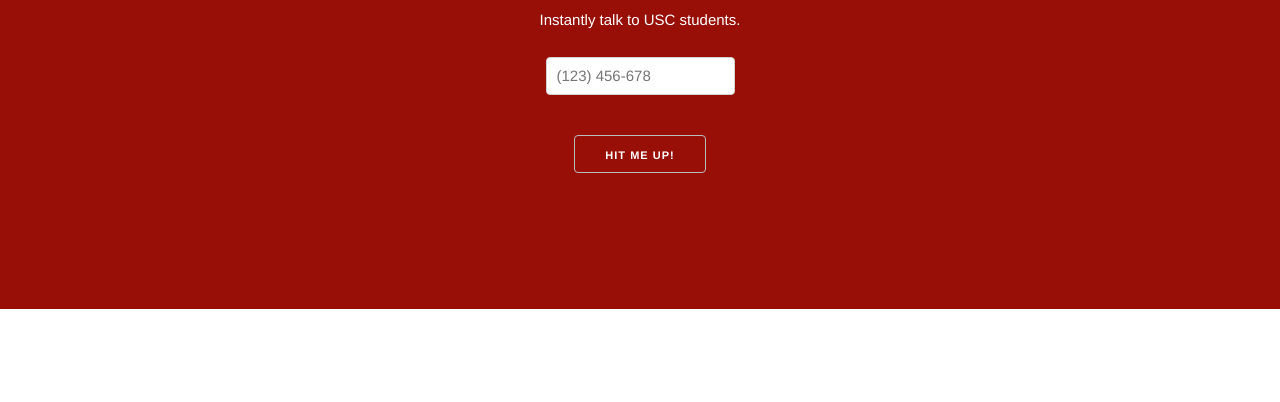
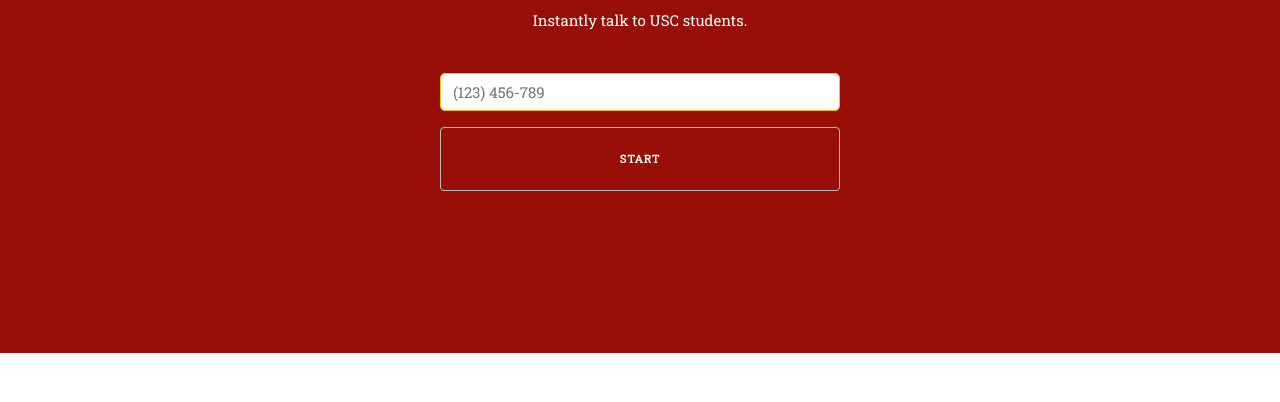
Before and after one commit to zacharyg/Trojan-Text, a plain HTML site: page index.html in a window 1280 px wide. Shown: the part 209-611 px from the top of the page. Drawn offline with Linux system fonts and the light colour scheme.

Commit message:
finished form

```diff
--- a/css/custom.css
+++ b/css/custom.css
@@ -1,5 +1,14 @@
+@font-face {
+    font-family: norwester;
+    src: url("../webfonts/norwester.woff");
+
+}
+
+h1, h2, h3, h4, h5, h6{
+	font-family: "norwester"
+}
 *{
-	font-family: Helvetica
+	font-family: 'Roboto Slab', serif;
 }
 a {
     color: #970f07;
@@ -36,9 +45,74 @@ input:hover[type="submit"] {
 color:#f8ba17;
 }
 
+/*http://www.sanwebe.com/2014/08/css-html-forms-designs*/
+.form-style-6{
+    max-width: 400px;
+    margin: 10px auto;
+    padding: 16px;
+}
+
+.form-style-6 input[type="text"],
+.form-style-6 input[type="date"],
+.form-style-6 input[type="datetime"],
+.form-style-6 input[type="email"],
+.form-style-6 input[type="number"],
+.form-style-6 input[type="search"],
+.form-style-6 input[type="time"],
+.form-style-6 input[type="url"],
+.form-style-6 textarea,
+.form-style-6 select
+{
+    -webkit-transition: all 0.30s ease-in-out;
+    -moz-transition: all 0.30s ease-in-out;
+    -ms-transition: all 0.30s ease-in-out;
+    -o-transition: all 0.30s ease-in-out;
+    outline: none;
+    box-sizing: border-box;
+    -webkit-box-sizing: border-box;
+    -moz-box-sizing: border-box;
+    width: 100%;
+    background: #fff;
+    margin-bottom: 4%;
+    border: 1px solid #f8ba17;
+    padding: 3%;
+    color: #f8ba17;
+}
+.form-style-6 input[type="text"]:focus,
+.form-style-6 input[type="date"]:focus,
+.form-style-6 input[type="datetime"]:focus,
+.form-style-6 input[type="email"]:focus,
+.form-style-6 input[type="number"]:focus,
+.form-style-6 input[type="search"]:focus,
+.form-style-6 input[type="time"]:focus,
+.form-style-6 input[type="url"]:focus,
+.form-style-6 textarea:focus,
+.form-style-6 select:focus
+{
+    box-shadow: 0 0 5px #f8ba17;
+    padding: 3%;
+    border: 1px solid #f8ba17;
+}
+
+.form-style-6 input[type="submit"],
+.form-style-6 input[type="button"]{
+    box-sizing: border-box;
+    -webkit-box-sizing: border-box;
+    -moz-box-sizing: border-box;
+    height: 100%;
+    width: 100%;
+    padding: 3%;
+    background: #970f07;
+
+    color: #fff;
+}
+.form-style-6 input[type="submit"]:hover,
+.form-style-6 input[type="button"]:hover{
+    background: #f8ba17;
+}
 
 
-
+/*Example area*/
 .example{
 	border:solid 2px #970f07;
 	max-width: 400px;
--- a/index.html
+++ b/index.html
@@ -16,6 +16,7 @@
   <!-- FONT
   –––––––––––––––––––––––––––––––––––––––––––––––––– -->
   <link href="//fonts.googleapis.com/css?family=Raleway:400,300,600" rel="stylesheet" type="text/css">
+  <link href='https://fonts.googleapis.com/css?family=Roboto+Slab' rel='stylesheet' type='text/css'>
 
   <!-- CSS
   –––––––––––––––––––––––––––––––––––––––––––––––––– -->
@@ -39,12 +40,18 @@
       <div class="twelve column" style="margin: 15% 0 10% 0">
         <h2 style="text-align: center">Text Tommy</h2>
         <p style="text-align: center">Instantly talk to USC students.</p>
-        <form action="#" method="post" style="text-align: center">
+        <!-- <form action="#" method="post" style="text-align: center">
             <input type="number" placeholder="(123) 456-678"/>
         </form>
         <form action="#" method="post" style="text-align: center">
             <input type="submit" value="Hit me up!"/>
-        </form>
+        </form> -->
+        <div class="form-style-6">
+            <form>
+              <input type="text" name="field1" placeholder="(123) 456-789" />
+              <input type="submit" value="Start" />
+            </form>
+          </div>
       </div>
     </div>
   </div>
```
Also changed, not shown: webfonts/norwester.svg (added), webfonts/norwester.ttf (added), webfonts/norwester.woff (added), 1 other file.
